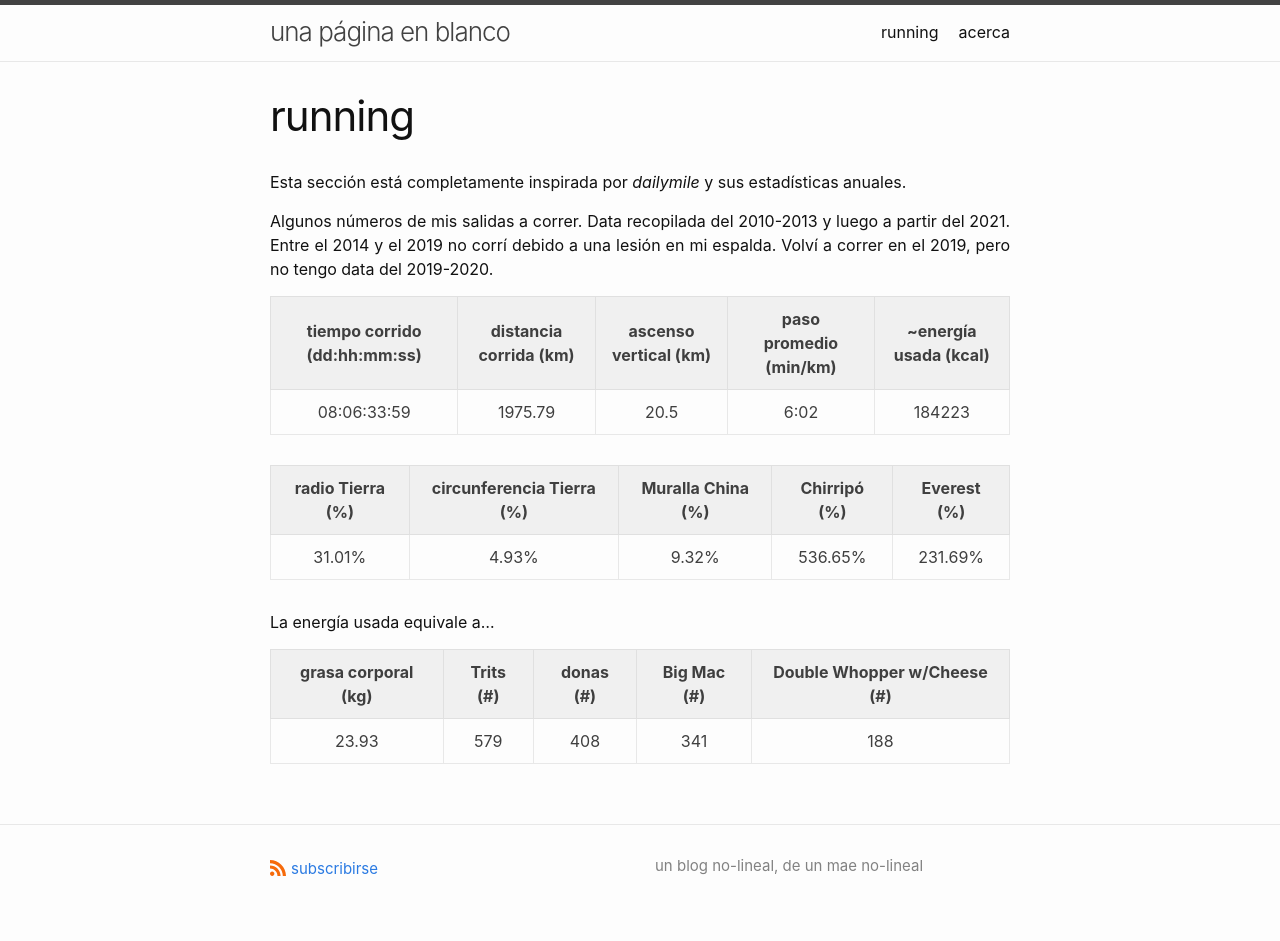
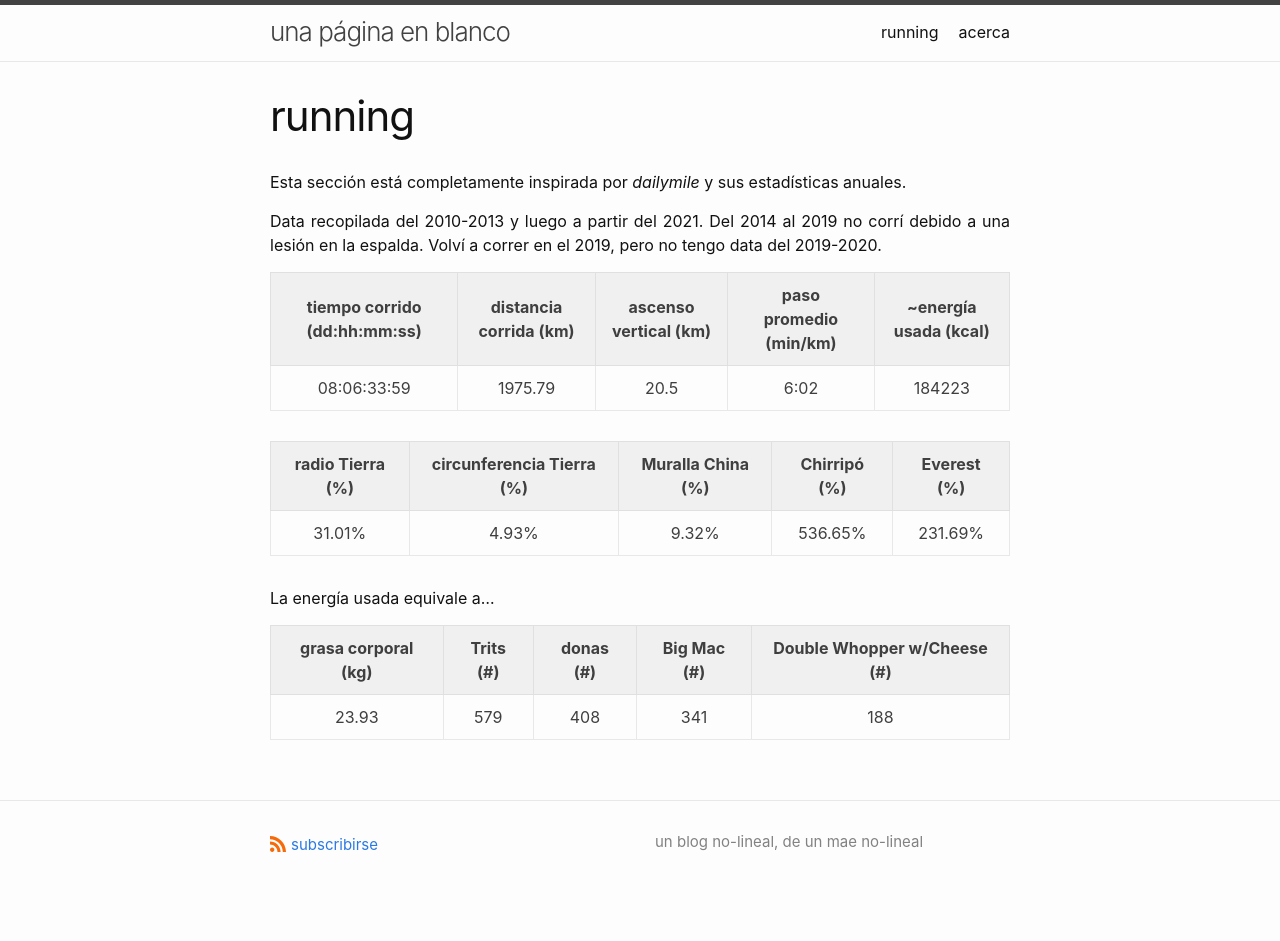
Before and after one commit to eguevaralopez/eguevaralopez.github.io, a Jekyll site: the page built from running.md, in a window 1280 px wide. Built offline with Jekyll 4.4.1, drawn with Linux system fonts in a browser that asks for light colours; after the commit the page ends 917 px from its top, so only the background shows below that.

Commit message:
arreglar running stats

```diff
--- a/running.md
+++ b/running.md
@@ -6,7 +6,7 @@ permalink: /running/
 <style>body {text-align: justify}</style>
 Esta sección está completamente inspirada por *dailymile* y sus estadísticas anuales.
 
-Algunos números de mis salidas a correr. Data recopilada del 2010-2013 y luego a partir del 2021. Entre el 2014 y el 2019 no corrí debido a una lesión en mi espalda. Volví a correr en el 2019, pero no tengo data del 2019-2020.
+Data recopilada del 2010-2013 y luego a partir del 2021. Del 2014 al 2019 no corrí debido a una lesión en la espalda. Volví a correr en el 2019, pero no tengo data del 2019-2020.
 
 | tiempo corrido (dd:hh:mm:ss) | distancia corrida (km) | ascenso vertical (km) | paso promedio (min/km) | ~energía usada (kcal) |
 |:----------------------------:|:----------------------:|:---------------------:|:----------------------:|:---------------------:|
```
